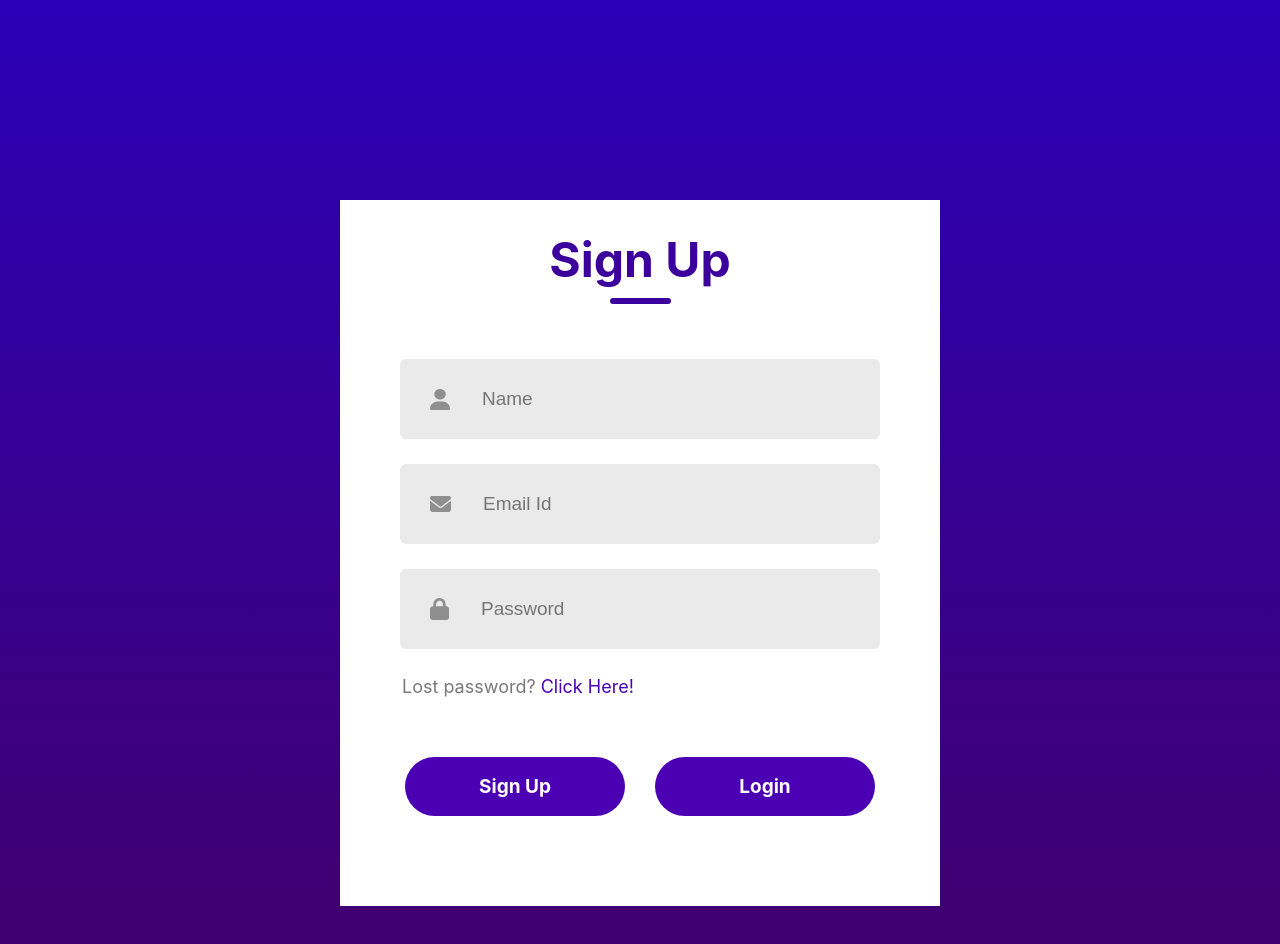
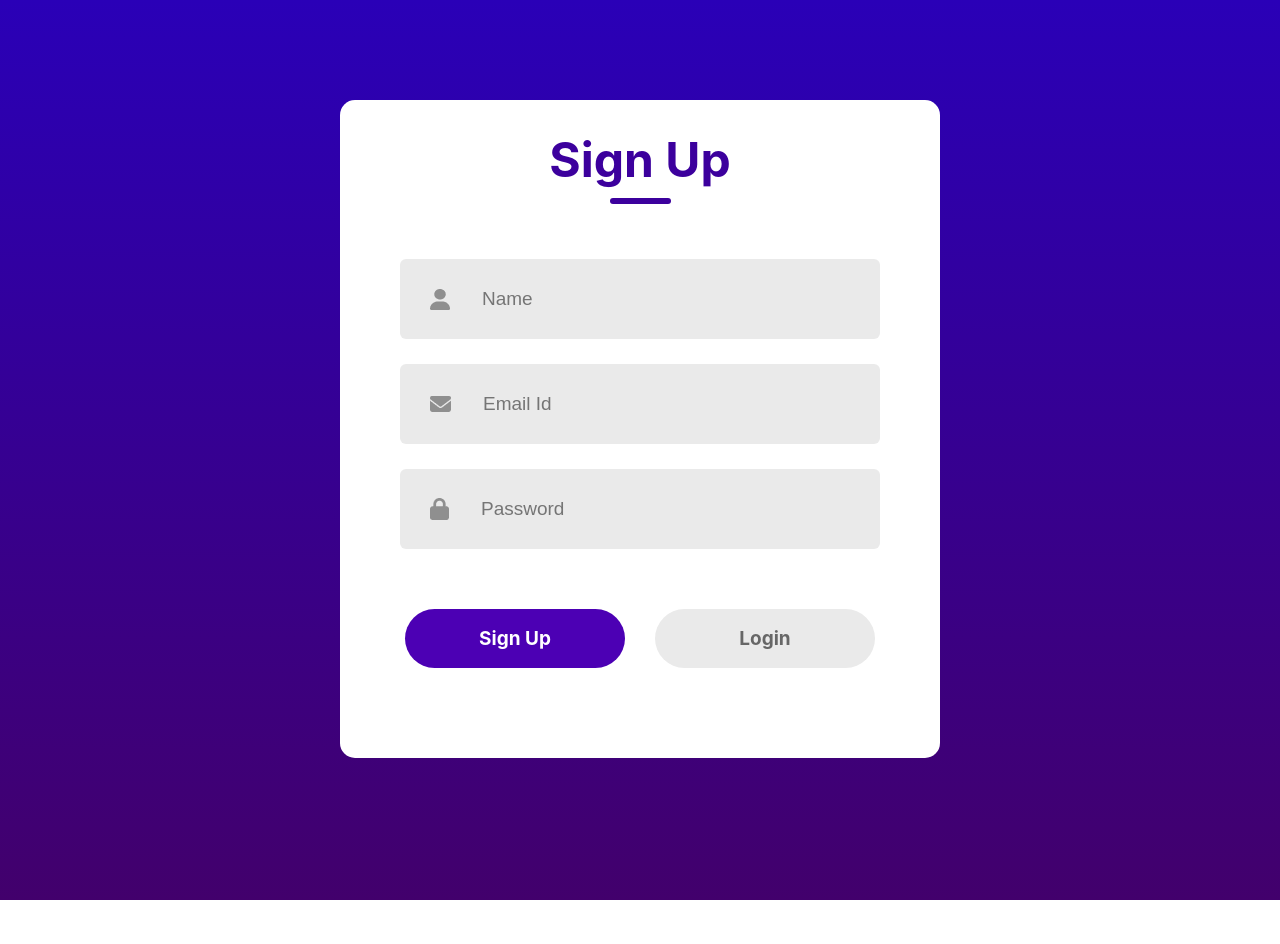
Before and after one commit to say00j/login-signup, a React (Create React App) app in the folder login-signup/: page / in a window 1280 px wide. Shown: the top 944 px of the page. After the commit the page ends 900 px from the top, so only its background shows below. Built offline with nearby package versions, Linux system fonts and the light colour scheme.

Commit message:
update
completed codes from tutorial

```diff
--- a/login-signup/src/Components/LoginSignup/LoginSignup.css
+++ b/login-signup/src/Components/LoginSignup/LoginSignup.css
@@ -2,10 +2,11 @@
     display:flex;
     flex-direction: column;
     margin:auto;
-    margin-top: 200px;
+    margin-top:100px;
     width:600px;
     background:#fff;
-    padding-bottom: 30px;
+    padding-bottom:30px;
+    border-radius:15px;
 }
 .header{
     display:flex;
@@ -81,3 +82,7 @@
     font-weight:700;
     cursor:pointer;
 }
+.gray{
+    background:#EAEAEA;
+    color:#676767;
+}
--- a/login-signup/src/Components/LoginSignup/LoginSignup.jsx
+++ b/login-signup/src/Components/LoginSignup/LoginSignup.jsx
@@ -1,39 +1,38 @@
-import React from 'react'
+import React, { useState } from 'react'
 import './LoginSignup.css'
 import user_icon from '../Assets/person.png'
 import email_icon from '../Assets/email.png'
 import password_icon from '../Assets/password.png'
 
 export const LoginSignup = () => {
+
+  const [action,setAction] = useState("Sign Up");
+
   return (
     <div className='container'>
        <div className="header">
-        <div className="text">Sign Up</div>
+         <div className="text">{action}</div>
          <div className="underline"></div>
        </div>
        <div className="inputs">
-       <div className="input">
+        {action==="Login"?<div></div>:<div className="input">
          <img src={user_icon} alt="" />
          <input type="text" placeholder='Name'/>
-       </div>
-
+        </div>}
         <div className="input">
          <img src={email_icon} alt="" />
          <input type="email"  placeholder='Email Id'/>
         </div>
-
-
         <div className="input">
          <img src={password_icon} alt="" />
          <input type="password" placeholder='Password'/>
         </div>
        </div>
-       <div className="forgot-password">Lost password? <span>Click Here!</span></div>
+       {action==="Sign Up"?<div></div>:<div className="forgot-password">Lost password? <span>Click Here!</span></div>}
        <div className="submit-container">
-        <div className="submit">Sign Up</div>
-        <div className="submit">Login</div>
+        <div className={action==="Login"?"submit gray":"submit"} onClick={()=>{setAction("Sign Up")}}>Sign Up</div>
+        <div className={action==="Sign Up"?"submit gray":"submit"} onClick={()=>{setAction("Login")}}>Login</div>
        </div>
-
     </div>
   )
 }
```
Lines whose indentation alone changed are shown as unchanged.
